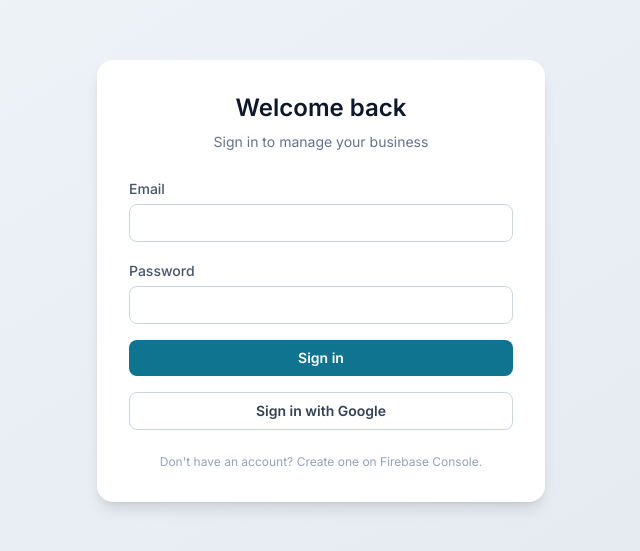
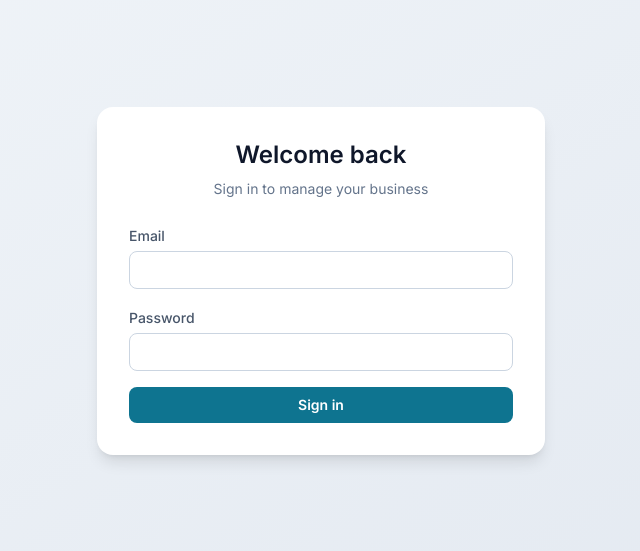
Before and after one commit to afsalck/sme-business-suite, a React (Create React App) app in the folder client/: page /login in a window 1280 px wide. Shown: the part 119-670 px from the top of the page, without its empty margins (319-959 px from the left). Built offline with nearby package versions, Linux system fonts and the light colour scheme; no server answers.

Commit message:
Remove Google sign-in button and Firebase console text from login page

```diff
--- a/client/src/pages/LoginPage.js
+++ b/client/src/pages/LoginPage.js
@@ -6,7 +6,7 @@ import LoadingState from "../components/LoadingState";
 
 export default function LoginPage({ language }) {
   const { t } = useTranslation();
-  const { user, loading, loginWithEmail, loginWithGoogle, error } = useAuth();
+  const { user, loading, loginWithEmail, error } = useAuth();
   const [form, setForm] = useState({ email: "", password: "" });
   const [submitting, setSubmitting] = useState(false);
   const [formError, setFormError] = useState(null);
@@ -29,19 +29,6 @@ export default function LoginPage({ language }) {
     setFormError(null);
     try {
       await loginWithEmail(form.email, form.password);
-      // Navigation will happen automatically via onAuthStateChanged
-    } catch (err) {
-      setFormError(err.message);
-    } finally {
-      setSubmitting(false);
-    }
-  };
-
-  const handleGoogle = async () => {
-    setSubmitting(true);
-    setFormError(null);
-    try {
-      await loginWithGoogle();
       // Navigation will happen automatically via onAuthStateChanged
     } catch (err) {
       setFormError(err.message);
@@ -89,19 +76,6 @@ export default function LoginPage({ language }) {
             {submitting ? t("common.loading") : t("auth.signIn")}
           </button>
         </form>
-        <div className="mt-4">
-          <button
-            type="button"
-            onClick={handleGoogle}
-            disabled={submitting}
-            className="w-full rounded-lg border border-slate-300 px-4 py-2 text-sm font-semibold text-slate-700 transition hover:bg-slate-100 disabled:opacity-60"
-          >
-            {t("auth.googleSignIn")}
-          </button>
-        </div>
-        <p className="mt-6 text-center text-xs text-slate-400">
-          {t("auth.noAccount")} {t("auth.createAccount")}
-        </p>
       </div>
     </div>
   );
```
